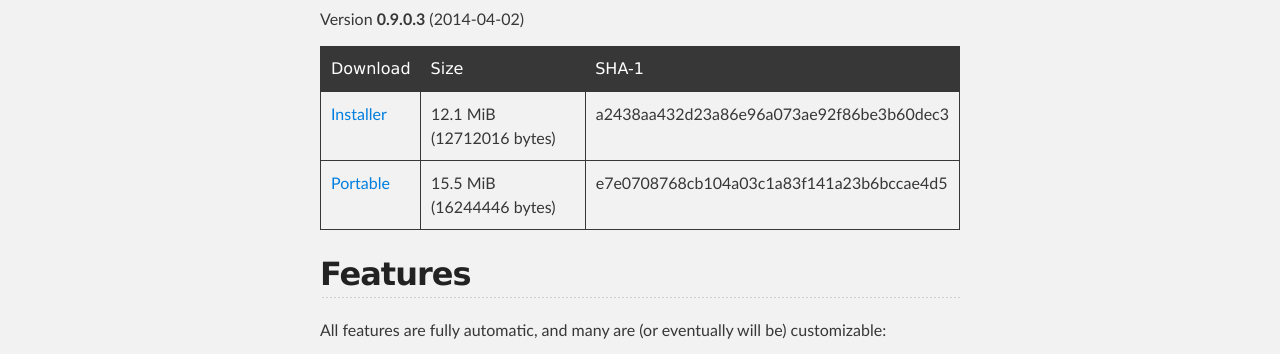
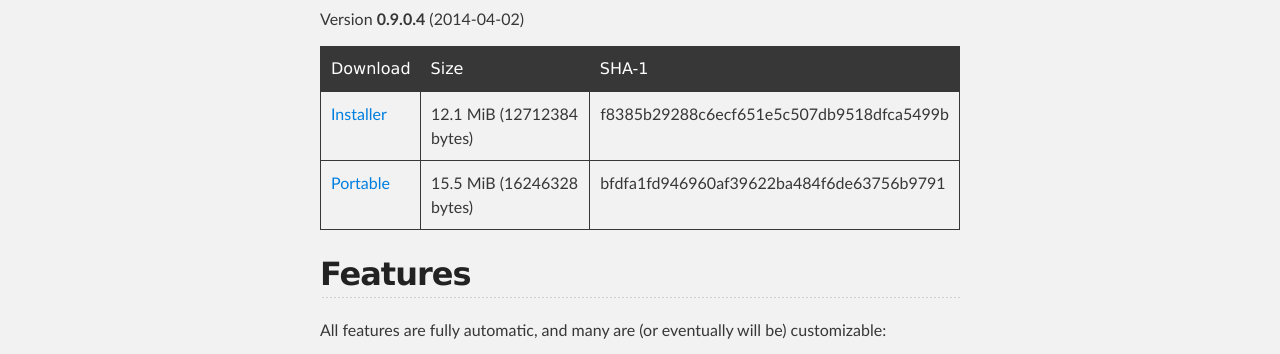
Before and after one commit to bdhero/bdhero, a plain HTML site: page index.html in a window 1280 px wide. Shown: the part 668-1022 px from the top of the page. Drawn offline with Linux system fonts and the light colour scheme.

```diff
--- a/index.html
+++ b/index.html
@@ -37,7 +37,7 @@
 <a name="download-bdhero-" class="anchor" href="#download-bdhero-"><span class="octicon octicon-link"></span></a>Download BDHero <a></a>
 </h1>
 
-<p>Version <strong>0.9.0.3</strong> (2014-04-02)</p>
+<p>Version <strong>0.9.0.4</strong> (2014-04-02)</p>
 
 <table>
 <thead><tr>
@@ -47,14 +47,14 @@
 </tr></thead>
 <tbody>
 <tr>
-<td align="left"><a href="http://dl.cdn.bdhero.org/bdhero-0.9.0.3-setup.exe">Installer</a></td>
-<td align="left">12.1 MiB (12712016 bytes)</td>
-<td align="left">a2438aa432d23a86e96a073ae92f86be3b60dec3</td>
+<td align="left"><a href="http://dl.cdn.bdhero.org/bdhero-0.9.0.4-setup.exe">Installer</a></td>
+<td align="left">12.1 MiB (12712384 bytes)</td>
+<td align="left">f8385b29288c6ecf651e5c507db9518dfca5499b</td>
 </tr>
 <tr>
-<td align="left"><a href="http://dl.cdn.bdhero.org/bdhero-0.9.0.3.zip">Portable</a></td>
-<td align="left">15.5 MiB (16244446 bytes)</td>
-<td align="left">e7e0708768cb104a03c1a83f141a23b6bccae4d5</td>
+<td align="left"><a href="http://dl.cdn.bdhero.org/bdhero-0.9.0.4.zip">Portable</a></td>
+<td align="left">15.5 MiB (16246328 bytes)</td>
+<td align="left">bfdfa1fd946960af39622ba484f6de63756b9791</td>
 </tr>
 </tbody>
 </table><h2>
```
Also changed, not shown: params.json (+1 -1 lines).
